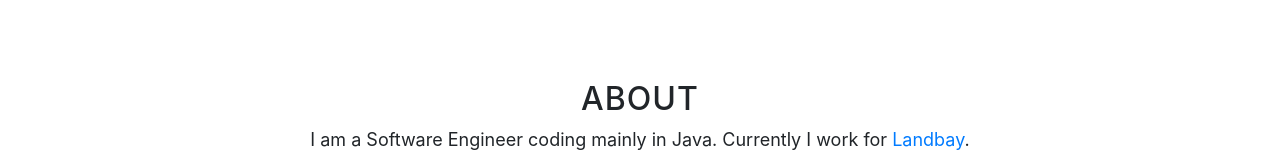
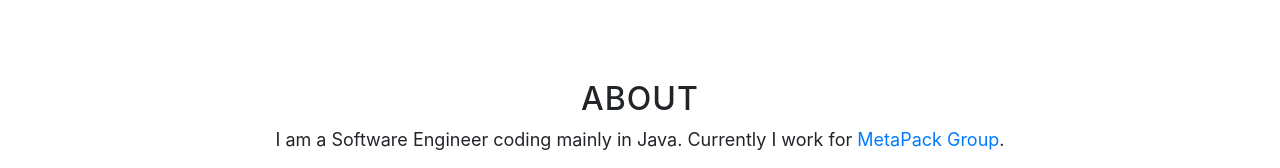
Before and after one commit to smosgr/smosgr.github.io, a website with bundled scripts: page index.html in a window 1280 px wide. Shown: the part 920-1088 px from the top of the page. Built offline with nearby package versions, Linux system fonts and the light colour scheme.

Commit message:
updated company name

```diff
--- a/index.html
+++ b/index.html
@@ -64,7 +64,7 @@
                 <h2>About</h2>
 
                 <p> I am a Software Engineer coding mainly in Java. Currently I work for <a
-                        href="https://landbay.co.uk/">Landbay</a>.
+                        href="https://metapack.com/">MetaPack Group</a>.
                 <p> I have worked on various software development projects in the last 6 years, which gave
                   me very good in-depth technical knowledge and experience.
                   My top career priority is <u>learning and sharing my ideas.</u>
```
